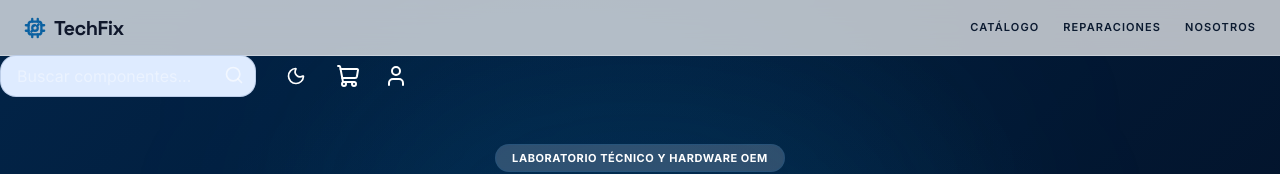
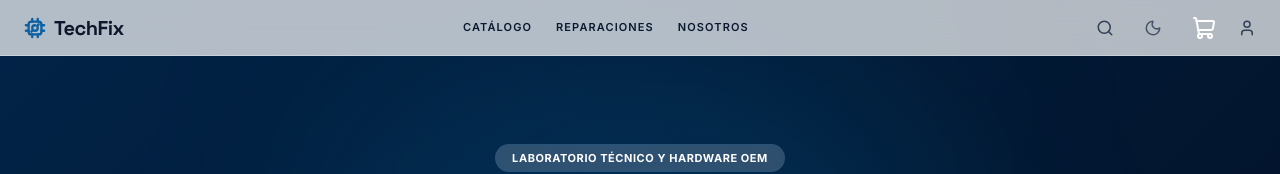
Before and after one commit to comercio-electronico-lab/TechFix, a Next.js app in the folder frontend/: page / in a window 1280 px wide. Shown: the top 174 px of the page. Built offline with nearby package versions, Linux system fonts and the light colour scheme.

Commit message:
fix(navbar): corregir cierre de contenedor flex y restaurar buscador y acciones modulares tras el merge

```diff
--- a/frontend/src/components/layout/Navbar.tsx
+++ b/frontend/src/components/layout/Navbar.tsx
@@ -130,47 +130,86 @@ const Navbar = () => {
               );
             })}
           </nav>
-        </div>
+          {/* BUSCADOR DE ESCRITORIO EXPANDIBLE */}
+          <NavbarSearch
+            ref={searchInputRef}
+            isOpen={isSearchOpen}
+            onClose={() => setIsSearchOpen(false)}
+            searchQuery={searchQuery}
+            setSearchQuery={setSearchQuery}
+            onSubmit={handleSearchSubmit}
+          />
 
-        <div className="flex items-center gap-stack-md">
-          <div className="relative hidden lg:block">
-            <input
-              className="bg-primary-container border border-outline/30 text-white rounded-lg px-4 py-2 w-64 focus:ring-2 focus:ring-secondary-container focus:outline-none placeholder:text-white/40"
-              placeholder="Buscar componentes..."
-              type="text"
-            />
-            <Search className="absolute right-3 top-2.5 w-5 h-5 text-white/60" />
-          </div>
-          <div className="flex items-center gap-4 text-white">
+          {/* MENÚ DE ACCIONES */}
+          <div className="flex items-center gap-3.5 text-slate-700 dark:text-slate-200">
+
+            {/* Botón Lupa */}
+            <button
+              onClick={() => setIsSearchOpen(true)}
+              className={`hidden md:flex hover:text-slate-955 dark:hover:text-sky-400 transition-all duration-300 p-2 rounded-full hover:bg-slate-100 dark:hover:bg-white/10 flex items-center justify-center cursor-pointer ${
+                isSearchOpen ? 'opacity-0 scale-95 pointer-events-none' : 'opacity-100 scale-100'
+              }`}
+              onMouseEnter={() => handleMouseEnterLink(undefined)}
+              aria-label="Buscar"
+            >
+              <Search className="w-4.5 h-4.5 text-slate-650 dark:text-slate-355" />
+            </button>
+
+            {/* Alternador de Tema */}
+            <div className={`${isSearchOpen ? 'hidden md:block opacity-0 scale-95 pointer-events-none' : 'opacity-100 scale-100'} transition-all duration-300`}>
               {mounted && (
                 <button
                   onClick={() => setTheme(theme === 'dark' ? 'light' : 'dark')}
-                className="hover:text-secondary-container transition-colors focus:outline-none p-1.5 rounded-full hover:bg-white/10 flex items-center justify-center"
+                  className="hover:text-slate-955 dark:hover:text-sky-400 transition-colors focus:outline-none p-2 rounded-full hover:bg-slate-100 dark:hover:bg-white/10 flex items-center justify-center cursor-pointer"
+                  onMouseEnter={() => handleMouseEnterLink(undefined)}
                   aria-label="Alternar tema"
                 >
                   {theme === 'dark' ? (
-                  <Sun className="w-5 h-5 text-yellow-300" />
+                    <Sun className="w-4.5 h-4.5 text-yellow-400" />
                   ) : (
-                  <Moon className="w-5 h-5 text-white" />
+                    <Moon className="w-4.5 h-4.5 text-slate-600" />
                   )}
                 </button>
               )}
-            {!mounted && (
-              <div className="w-8 h-8" />
-            )}
+            </div>
+
+            {/* Carrito */}
+            <div className={`${isSearchOpen ? 'hidden md:block opacity-0 scale-95 pointer-events-none' : 'opacity-100 scale-100'} transition-all duration-300`} onMouseEnter={() => handleMouseEnterLink(undefined)}>
               <CartDropdown />
+            </div>
+
+            {/* Enlace Perfil */}
+            <div className={`${isSearchOpen ? 'hidden md:block opacity-0 scale-95 pointer-events-none' : 'opacity-100 scale-100'} transition-all duration-300`}>
               <Link
                 href={getDashboardLink()}
-              className="hover:text-secondary-container transition-colors flex items-center gap-1.5"
+                className="hover:text-slate-955 dark:hover:text-sky-400 transition-colors flex items-center gap-1.5"
+                onMouseEnter={() => handleMouseEnterLink(undefined)}
                 title={isAuthenticated ? `Mi Perfil: ${user?.nombre}` : "Iniciar Sesión"}
               >
-              <User className="w-6 h-6" />
+                <User className="w-4.5 h-4.5 text-slate-650 dark:text-slate-300" />
                 {isAuthenticated && user && (
-                <span className="hidden sm:inline text-xs font-bold bg-white/10 px-2 py-0.5 rounded-full">
+                  <span className="hidden lg:inline text-[9px] font-black bg-slate-100 dark:bg-white/10 text-slate-800 dark:text-white px-2 py-0.5 rounded-full uppercase tracking-wider">
                     {user.nombre.split(' ')[0]}
                   </span>
                 )}
               </Link>
+            </div>
+
+            {/* Menú Móvil */}
+            <button
+              onClick={() => setIsMenuOpen(!isMenuOpen)}
+              className="md:hidden flex flex-col justify-center items-center w-8 h-8 rounded-full hover:bg-slate-100 dark:hover:bg-white/10 transition-colors cursor-pointer relative z-50"
+              aria-label="Menú principal"
+            >
+              <div className="w-4.5 flex flex-col gap-1.5">
+                <span className={`h-0.5 w-full bg-slate-800 dark:bg-white transition-all duration-350 rounded-full transform origin-center ${
+                  isMenuOpen ? 'rotate-45 translate-y-1' : ''
+                }`} />
+                <span className={`h-0.5 w-full bg-slate-800 dark:bg-white transition-all duration-350 rounded-full transform origin-center ${
+                  isMenuOpen ? '-rotate-45 -translate-y-1' : ''
+                }`} />
+              </div>
+            </button>
           </div>
         </div>
 
```
Lines whose indentation alone changed are shown as unchanged.
